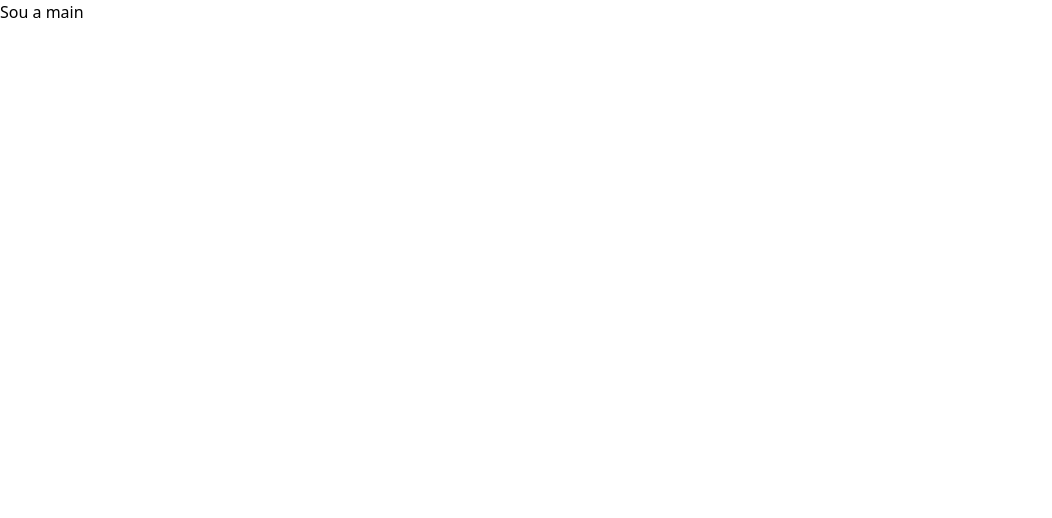
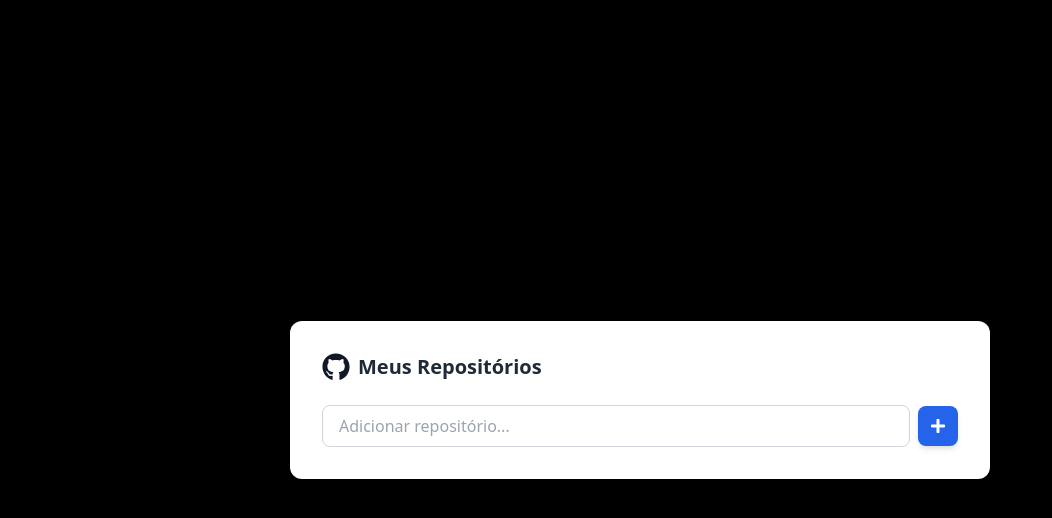
Before and after one commit to ynxdeiv/repos, a React (Create React App) app: page / in a window 1280 px wide. Shown: the top 518 px of the page, without its empty margins (0-1052 px from the left). Built offline with nearby package versions, Linux system fonts and the light colour scheme.

Commit message:
Adiciona configurações do Emmet, atualiza dependências e implementa a estrutura da página principal

```diff
--- a/package.json
+++ b/package.json
@@ -9,6 +9,7 @@
     "@testing-library/user-event": "^13.5.0",
     "react": "^19.1.1",
     "react-dom": "^19.1.1",
+    "react-icons": "^5.5.0",
     "react-router-dom": "^6.30.1",
     "react-scripts": "5.0.1",
     "web-vitals": "^2.1.4"
--- a/src/index.css
+++ b/src/index.css
@@ -1,3 +1,7 @@
 @tailwind base;
 @tailwind components;
 @tailwind utilities;
+
+body {
+  background-color: black;
+}
--- a/src/pages/main/index.js
+++ b/src/pages/main/index.js
@@ -1,7 +1,32 @@
-import React from "react"
-export default function Main(){
+import React, {useState}from "react";
+import { FaGithub, FaPlus } from "react-icons/fa";
 
-    return(<>
-    <h1>Sou a main</h1>
-    </>)
+export default function Main() {
+  return (
+    <main className="min-h-screen bg-black flex items-center justify-center px-4">
+      <div className="max-w-[700px] w-full bg-white rounded-xl p-8 shadow-2xl">
+        <h1 className="text-xl font-semibold flex items-center gap-2 text-gray-800">
+          <FaGithub size={28} className="text-gray-900" />
+          Meus Repositórios
+        </h1>
+
+        <form
+          onSubmit={() => {}}
+          className="mt-6 flex flex-row items-center gap-2"
+        >
+          <input
+            type="text"
+            placeholder="Adicionar repositório..."
+            className="flex-1 px-4 py-2 border border-gray-300 rounded-lg focus:outline-none focus:ring-2 focus:ring-blue-500 focus:border-blue-500 transition"
+          />
+          <button
+            type="submit"
+            className="p-3 bg-blue-600 hover:bg-blue-700 text-white rounded-lg transition flex items-center justify-center shadow-md"
+          >
+            <FaPlus size={16} />
+          </button>
+        </form>
+      </div>
+    </main>
+  );
 }
--- a/src/routes.js
+++ b/src/routes.js
@@ -7,8 +7,8 @@ export default function PageRoutes() {
   return (
     <BrowserRouter>
       <Routes>
-        <Route path="/" element={<Main />} />
-        <Route path="/repo" element={<Repo />} />
+        <Route exact path="/" element={<Main />} />
+        <Route exact path="/repo" element={<Repo />} />
       </Routes>
     </BrowserRouter>
   );
```
Also changed, not shown: 1 other file (tests, documents, lock files or other folders).
